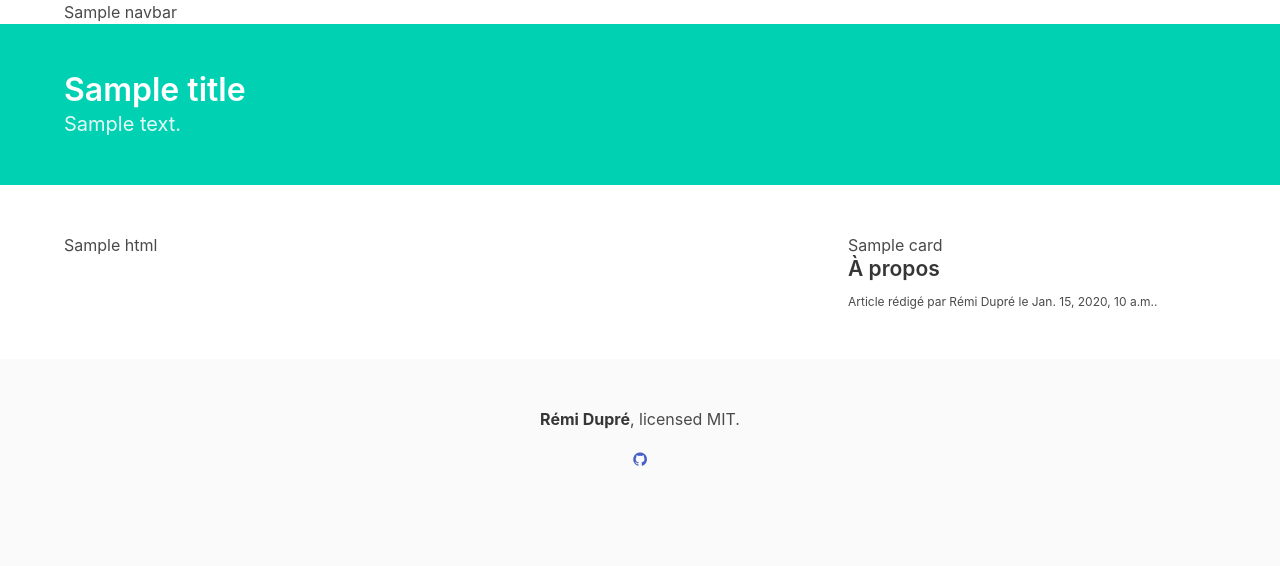
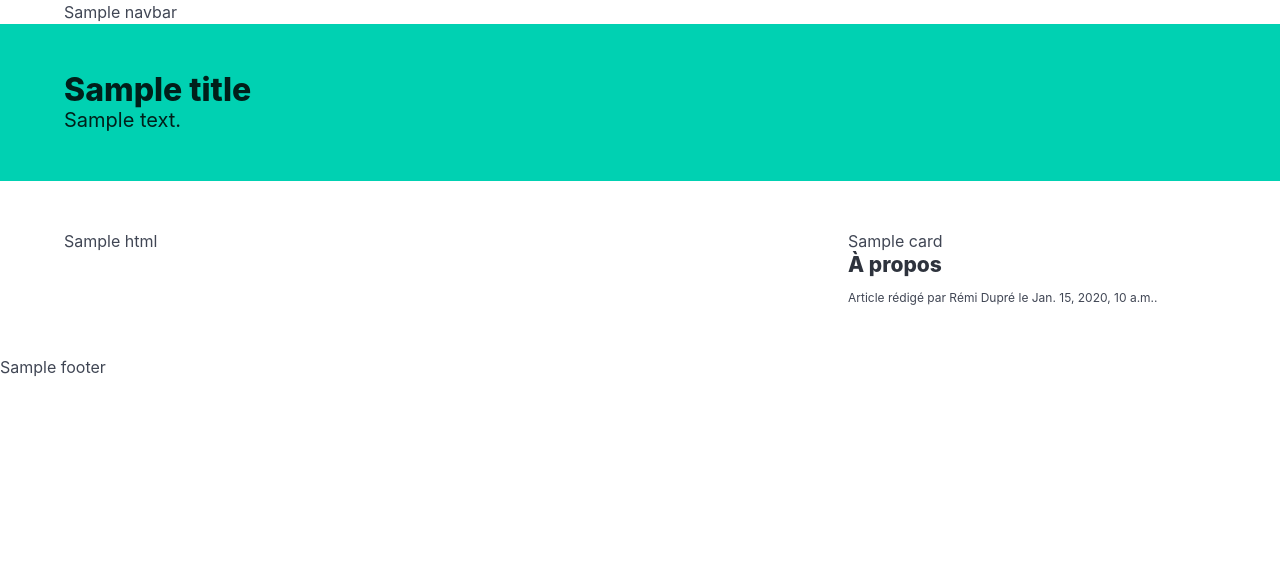
Before and after one commit to remi-dupre/facing, a Django app: template blog/templates/articles/index.html in a window 1280 px wide. Shown: the top 566 px of the page. Run offline with Django 3.2, Linux system fonts and the light colour scheme; the template is opened without the code that fills it: most values are stand-ins (such as "Sample title", 1, 10 or a date in 2020); parts of the project's set-up code (start-up, migrations or seed data) failed here and were passed over; some libraries are stand-ins or nearby versions.

Commit message:
Les versions en footer

```diff
--- a/blog/templates/articles/index.html
+++ b/blog/templates/articles/index.html
@@ -11,8 +11,8 @@
     <head>
         <meta charset="utf-8">
 
-        <link rel="stylesheet" href="https://cdnjs.cloudflare.com/ajax/libs/bulma/0.4.3/css/bulma.min.css">
-        <link rel="stylesheet" href="https://maxcdn.bootstrapcdn.com/font-awesome/4.7.0/css/font-awesome.min.css">
+        <link rel="stylesheet" href="https://cdnjs.cloudflare.com/ajax/libs/bulma/{{bulma_version}}/css/bulma.min.css">
+        <link rel="stylesheet" href="https://maxcdn.bootstrapcdn.com/font-awesome/{{fo_version}}/css/font-awesome.min.css">
         <link rel="stylesheet" href={% static "css/syntax.css" %}>
         <link rel="stylesheet" href={% static "css/article.css" %}>
 
@@ -67,20 +67,7 @@
         </div>
       </section>
 
-      <footer class="footer">
-        <div class="container">
-          <div class="content has-text-centered">
-            <p>
-              <strong>Rémi Dupré</strong>, licensed MIT.
-            </p>
-            <p>
-              <a class="icon" href="https://github.com/remi-dupre/facing" target="_blank">
-                <i class="fa fa-github"></i>
-              </a>
-            </p>
-          </div>
-        </div>
-      </footer>
+      {{ footer }}
 
     </body>
 </html>
```
Also changed, not shown: blog/views.py (+8 -1 lines).
